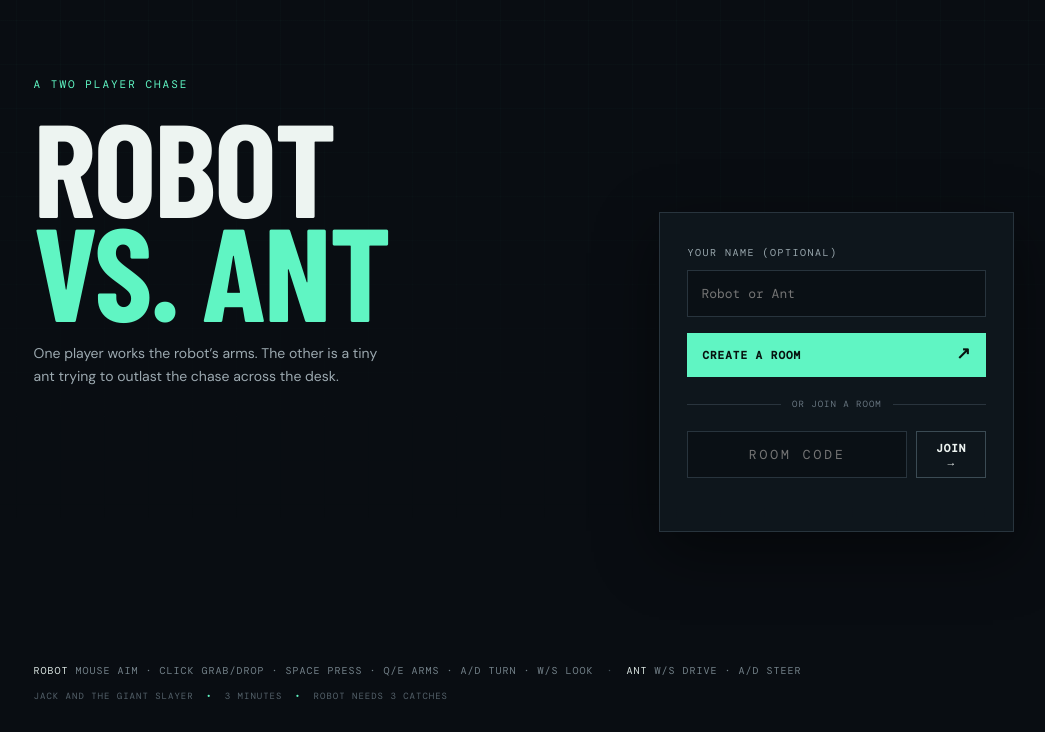
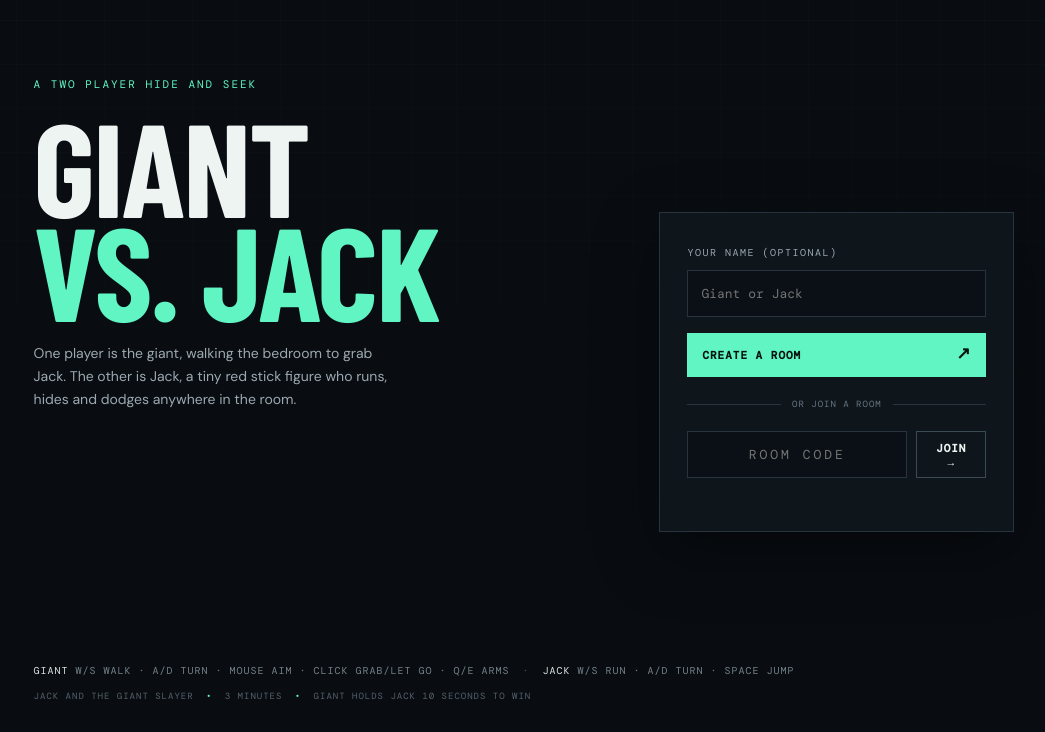
Before and after one commit to lymangatz13/birdy, a website built with Vite: page index.html in a window 1280 px wide. Shown: the part 68-800 px from the top of the page, without its empty margins (116-1161 px from the left). Built offline with nearby package versions, Linux system fonts and the light colour scheme; a web font is replaced by a local one.

Commit message:
Rewrite lobby text for Jack and the Giant Slayer
Hero, description, name placeholder, controls hint and footer now
describe the Giant and Jack, matching the README.

Co-Authored-By: Claude Opus 5.5 <noreply@anthropic.com>
Claude-Session: https://claude.ai/code/session_0199LydNtSq99eGViXKArWGc

```diff
--- a/index.html
+++ b/index.html
@@ -8,16 +8,16 @@
   <main id="app">
     <section id="lobby" class="lobby">
       <div class="brand"><span class="brand-mark">J</span><span>JACK AND THE GIANT SLAYER</span><span class="live-dot"></span><span class="live-label">LIVE ARENA</span></div>
-      <div class="hero"><div class="eyebrow">A TWO PLAYER CHASE</div><h1>ROBOT<br><em>VS. ANT</em></h1><p>One player works the robot’s arms. The other is a tiny ant trying to outlast the chase across the desk.</p></div>
+      <div class="hero"><div class="eyebrow">A TWO PLAYER HIDE AND SEEK</div><h1>GIANT<br><em>VS. JACK</em></h1><p>One player is the giant, walking the bedroom to grab Jack. The other is Jack, a tiny red stick figure who runs, hides and dodges anywhere in the room.</p></div>
       <div class="lobby-card">
-        <label for="playerName">YOUR NAME (OPTIONAL)</label><input id="playerName" maxlength="16" placeholder="Robot or Ant" autocomplete="nickname">
+        <label for="playerName">YOUR NAME (OPTIONAL)</label><input id="playerName" maxlength="16" placeholder="Giant or Jack" autocomplete="nickname">
         <button id="createBtn" class="primary">CREATE A ROOM <span>↗</span></button>
         <div class="divider"><span></span>OR JOIN A ROOM<span></span></div>
         <div class="join-row"><input id="roomCode" maxlength="4" placeholder="ROOM CODE" autocomplete="off"><button id="joinBtn" class="secondary">JOIN <span>→</span></button></div>
         <div id="error" class="error"></div>
       </div>
-      <div class="controls-hint"><span>ROBOT</span> MOUSE AIM · CLICK GRAB/DROP · SPACE PRESS · Q/E ARMS · A/D TURN · W/S LOOK <i>·</i> <span>ANT</span> W/S DRIVE · A/D STEER</div>
-      <div class="lobby-footer">JACK AND THE GIANT SLAYER <span>•</span> 3 MINUTES <span>•</span> ROBOT NEEDS 3 CATCHES</div>
+      <div class="controls-hint"><span>GIANT</span> W/S WALK · A/D TURN · MOUSE AIM · CLICK GRAB/LET GO · Q/E ARMS <i>·</i> <span>JACK</span> W/S RUN · A/D TURN · SPACE JUMP</div>
+      <div class="lobby-footer">JACK AND THE GIANT SLAYER <span>•</span> 3 MINUTES <span>•</span> GIANT HOLDS JACK 10 SECONDS TO WIN</div>
     </section>
     <section id="game" class="game hidden">
       <header class="topbar"><div class="brand mini"><span class="brand-mark">J</span><span>JACK AND THE GIANT SLAYER</span></div><div class="room-pill">ROOM <strong id="roomLabel">----</strong><button id="copyCode" title="Copy room link">COPY LINK</button></div><div class="connection"><span id="connectionDot" class="live-dot"></span><span id="connectionText">CONNECTING</span></div></header>
```
